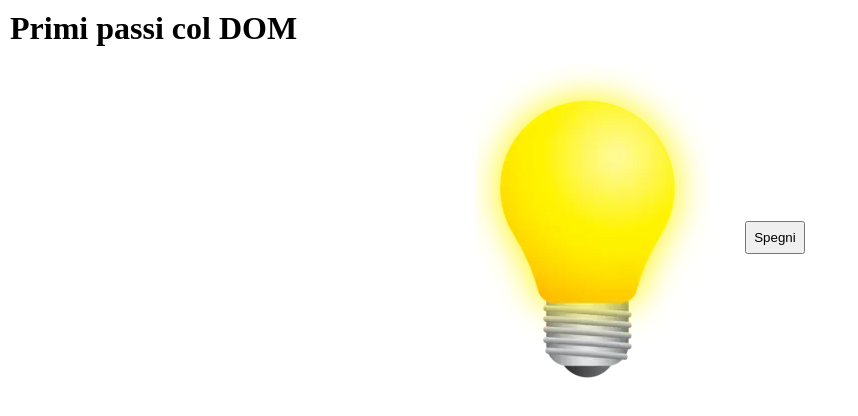
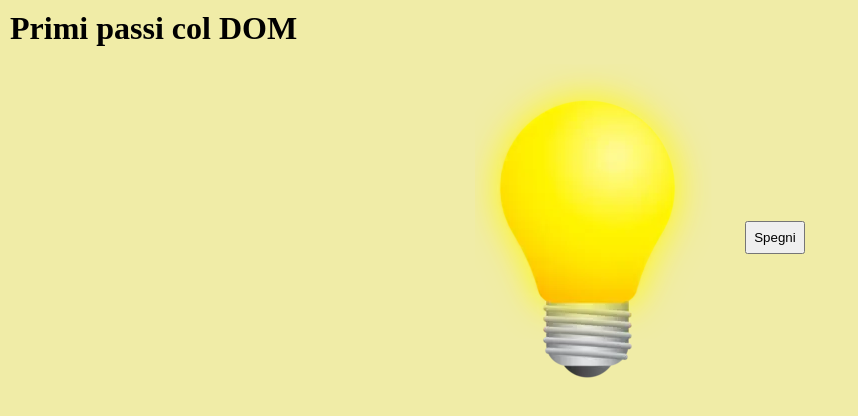
Before and after one commit to DoriaFabio/js-dom-1, a plain HTML site: page index.html in a window 1280 px wide. Both pictures are taken after a click on the button "Accendi". Shown: the whole page, without its empty margins (0-858 px from the left). Drawn offline with Linux system fonts and the light colour scheme.

Commit message:
change backgroud-color

```diff
--- a/index.html
+++ b/index.html
@@ -6,7 +6,7 @@
     <link rel="stylesheet" href="./style.css">
     <title>Primi passi col DOM</title>
 </head>
-<body>
+<body id="body">
     <h1>Primi passi col DOM</h1>
     <div class="d-flex">
         <img id="lamp" src="./img/white_lamp.png" alt="LampOff">
--- a/script.js
+++ b/script.js
@@ -7,7 +7,7 @@ const changeText = contButton.innerHTML;
 console.log(changeText);
 const changeImg = document.getElementById("lamp");
 console.log(changeImg);
-
+const views = document.getElementById("body");
 contButton.addEventListener("click", function () {
     console.log(changeImg.src);
     if (contButton.innerText.includes("Accendi")) {
@@ -16,11 +16,13 @@ contButton.addEventListener("click", function () {
         changeImg.alt = "lampOn";
         changeImg.className = "rotateY";
         console.log(changeImg);
+        views.className = "bg-contrast";
     } else if (contButton.innerText.includes("Spegni")) {
         changeImg.src = "./img/white_lamp.png";
         changeImg.alt = "lampOff";
         contButton.innerText = "Accendi";
         changeImg.classList.remove("rotateY");
+        views.classList.remove("bg-contrast");
     }
 }
 );
--- a/style.css
+++ b/style.css
@@ -23,3 +23,7 @@ h1 {
     transform: rotateY(180deg);
 
 }
+
+.bg-contrast {
+    background-color: rgb(240, 236, 167);
+}
```
